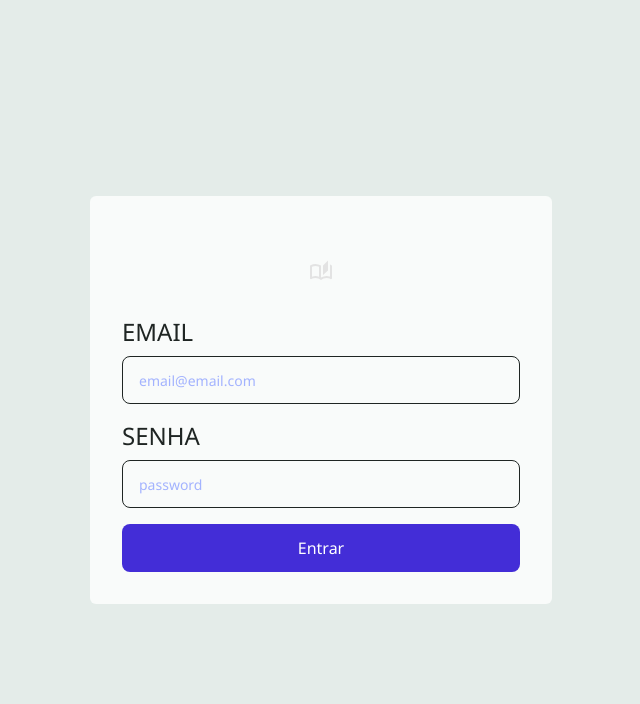
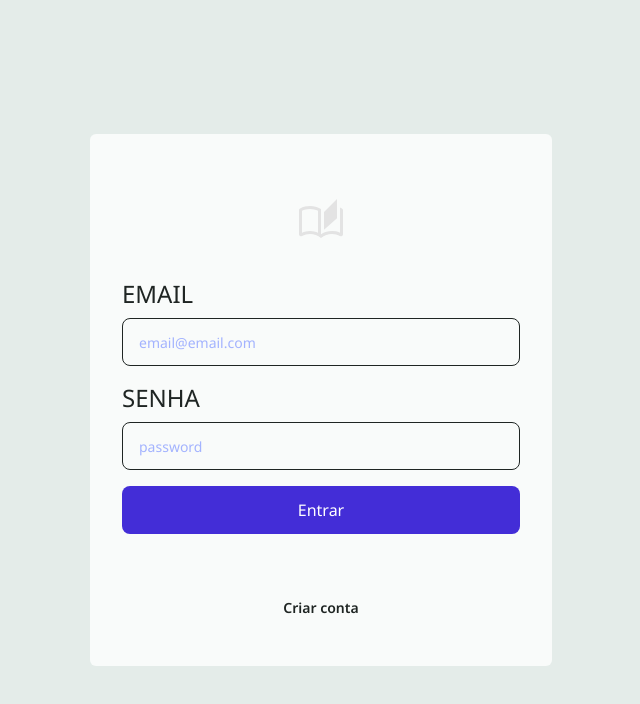
Before and after one commit to LeeEros/SFDEJ, a React (Vite) app in the folder frontend/: page / in a window 1280 px wide. Shown: the top 704 px of the page, without its empty margins (319-959 px from the left). Built offline with nearby package versions, Linux system fonts and the light colour scheme.

Commit message:
Feat: criar conta

```diff
--- a/frontend/src/pages/Login.tsx
+++ b/frontend/src/pages/Login.tsx
@@ -1,13 +1,27 @@
+import type React from "react"
 import { Button } from "../components/Button"
 import { Input } from "../components/Input"
+import { useState } from "react"
+import clsx from "clsx"
 
 export function Login() {
-    return <form className="w-full flex flex-col gap-6">
+
+    const [email, setEmail] = useState("")
+    const [senha, setSenha] = useState("")
+    const [carregando, setCarregando] = useState(false)
+
+    function onSubmit(e: React.FormEvent) {
+        e.preventDefault()
+        console.log(email, senha);
+    }
+
+    return (<form onSubmit={onSubmit} className="w-full flex flex-col gap-6">
         <Input
             required
             legenda="Email"
             type="email"
             placeholder="email@email.com"
+            onChange={(e) => setEmail(e.target.value)}
         />
 
         <Input
@@ -15,8 +29,20 @@ export function Login() {
             legenda="Senha"
             type="password"
             placeholder="password"
+            onChange={(e) => setSenha(e.target.value)}
         />
 
-        <Button >Entrar</Button>
-    </form>
+        <Button type="submit" carregando={carregando}>Entrar</Button>
+
+        <a href="/criar-conta"
+            className={
+                clsx(
+                    "text-sm font-semibold text-gray-100 mt-10 mb-4",
+                    "text-center hover:text-indigo-300 transition ease-linear"
+                )
+            }
+        >
+            Criar conta
+        </a>
+    </form>)
 }
```
Also changed, not shown: frontend/src/assets/logo.svg.
